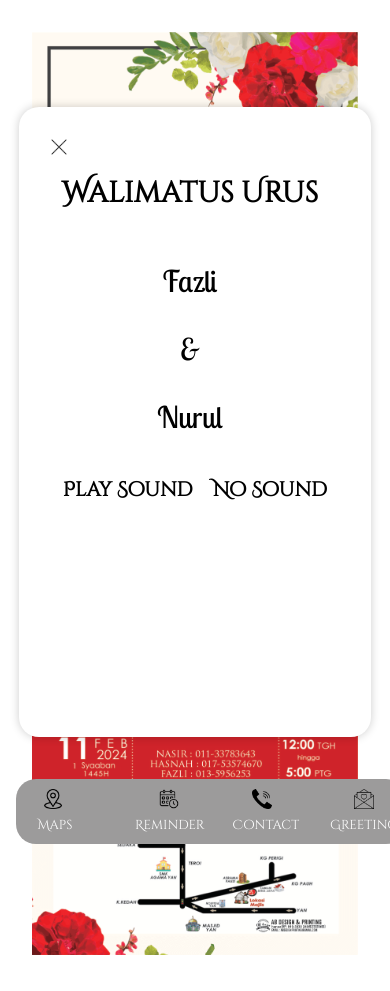
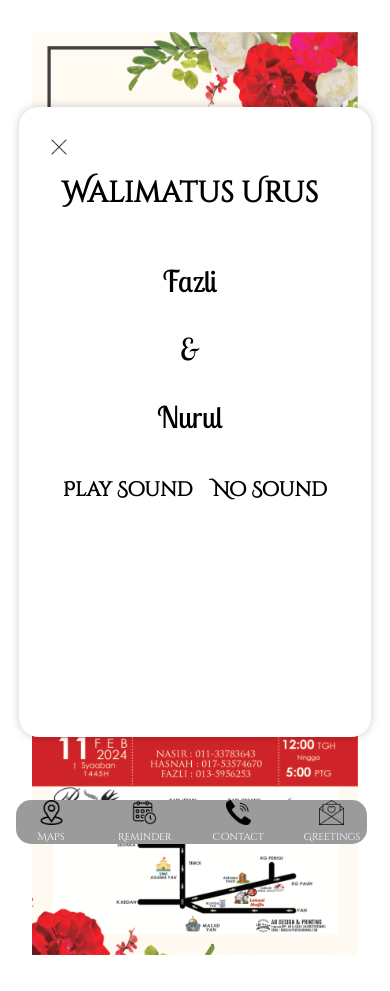
Before and after one commit to FahmiRid/wedding-card1, a React (Create React App) app: page / in a window 390 px wide. Built offline with nearby package versions, Linux system fonts and the light colour scheme.

Commit message:
modify responsive for bottomNavigation

```diff
--- a/src/Components/BottomNavigation.jsx
+++ b/src/Components/BottomNavigation.jsx
@@ -1,4 +1,3 @@
-// src/components/BottomNavigation.js
 import React, { useState } from 'react';
 import '../styles/BottomNavigation.css';
 import Map from '../Assets/map2.png';
@@ -19,18 +18,18 @@ function BottomNavigation() {
   const openMapModal = () => {
     setIsMapModalOpen(true);
   };
+
   const openReminderModal = () => {
     setIsReminderModalOpen(true);
-  }
+  };
 
   const openContactModal = () => {
     setIsContactModalOpen(true);
-  }
+  };
 
   const openGreetingModal = () => {
     setIsGreetingModalOpen(true);
-  }
-
+  };
 
   const closeMapModal = () => {
     setIsMapModalOpen(false);
@@ -48,26 +47,25 @@ function BottomNavigation() {
     setIsGreetingModalOpen(false);
   };
 
-
   return (
     <div className="bottom-navigation">
-      <div className="nav-item">
-        <img className='img-class' src={Map} alt='map' width={20} height={20} onClick={openMapModal} />
+      <div className="nav-item" onClick={openMapModal}>
+        <img className="img-class" src={Map} alt="map" width={20} height={20} />
         <span>Maps</span>
       </div>
       {isMapModalOpen && <MapModal onClose={closeMapModal} />}
-      <div className="nav-item">
-        <img className='img-reminder' src={Reminder} alt='map' width={20} height={20} onClick={openReminderModal} />
+      <div className="nav-item" onClick={openReminderModal}>
+        <img className="img-reminder" src={Reminder} alt="map" width={20} height={20} />
         <span>Reminder</span>
       </div>
       {isReminderModalOpen && <ModalReminder onClose={closeReminderModal} />}
-      <div className="nav-item">
-        <img className='img-contact' src={Contact} alt='map' width={20} height={20} onClick={openContactModal} />
+      <div className="nav-item" onClick={openContactModal}>
+        <img className="img-contact" src={Contact} alt="map" width={20} height={20} />
         <span>Contact</span>
       </div>
       {isContactModalOpen && <ContactModal onClose={closeContactModal} />}
-      <div className="nav-item">
-        <img className='img-greetings' src={Greetings} alt='map' width={20} height={20} onClick={openGreetingModal} />
+      <div className="nav-item" onClick={openGreetingModal}>
+        <img className="img-greetings" src={Greetings} alt="map" width={20} height={20} />
         <span>Greetings</span>
       </div>
       {isGreetingModalOpen && <GreetingModal onClose={closeGreetingModal} />}
--- a/src/styles/BottomNavigation.css
+++ b/src/styles/BottomNavigation.css
@@ -7,33 +7,45 @@
   color: #fff;
   position: fixed;
   bottom: 0;
-    width: 100%;
-    border-radius: 20px;
-
+  width: 90%;
+  border-radius: 15px;
 }
 
+.nav-item {
+  display: flex;
+  flex-direction: column;
+  align-items: center;
+  text-align: center;
+}
 
-  .nav-item {
-    width: 14%;
-    padding: 10px;
+.nav-item img {
+  width: 30px;
+  height: 30px;
+  margin-bottom: 5px;
 }
 
 .nav-item span {
   font-family: 'Cinzel Decorative', cursive;
-    font-size: 13px;
-  }
-  .img-class{
-    margin-left:6px;
+  font-size: 12px;
 }
 
-  .img-reminder {
-    margin-left:24px;
+/* Media Query for screens with a maximum width of 768px */
+@media (max-width: 768px) {
+  .bottom-navigation {
+    flex-direction: row;
+    justify-content: space-between;
   }
 
-  .img-greetings {
-    margin-left:24px;
+  .nav-item {
+    width: 20%;
   }
 
-  .img-contact {
-    margin-left: 20px;
+  .nav-item img {
+    width: 25px;
+    height: 25px;
   }
+
+  .nav-item span {
+    font-size: 10px;
+  }
+}
```
Lines whose indentation alone changed are shown as unchanged.
